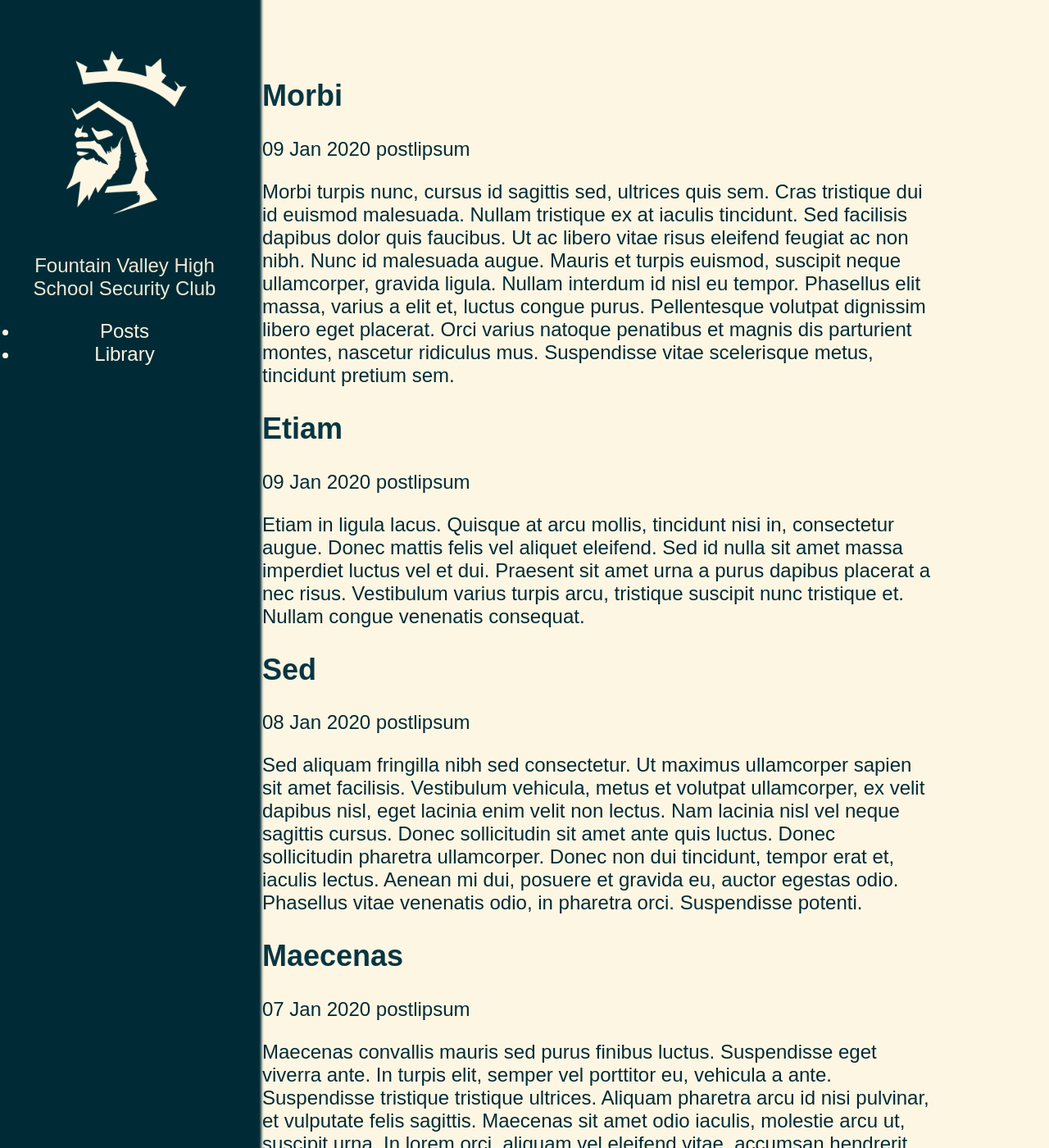
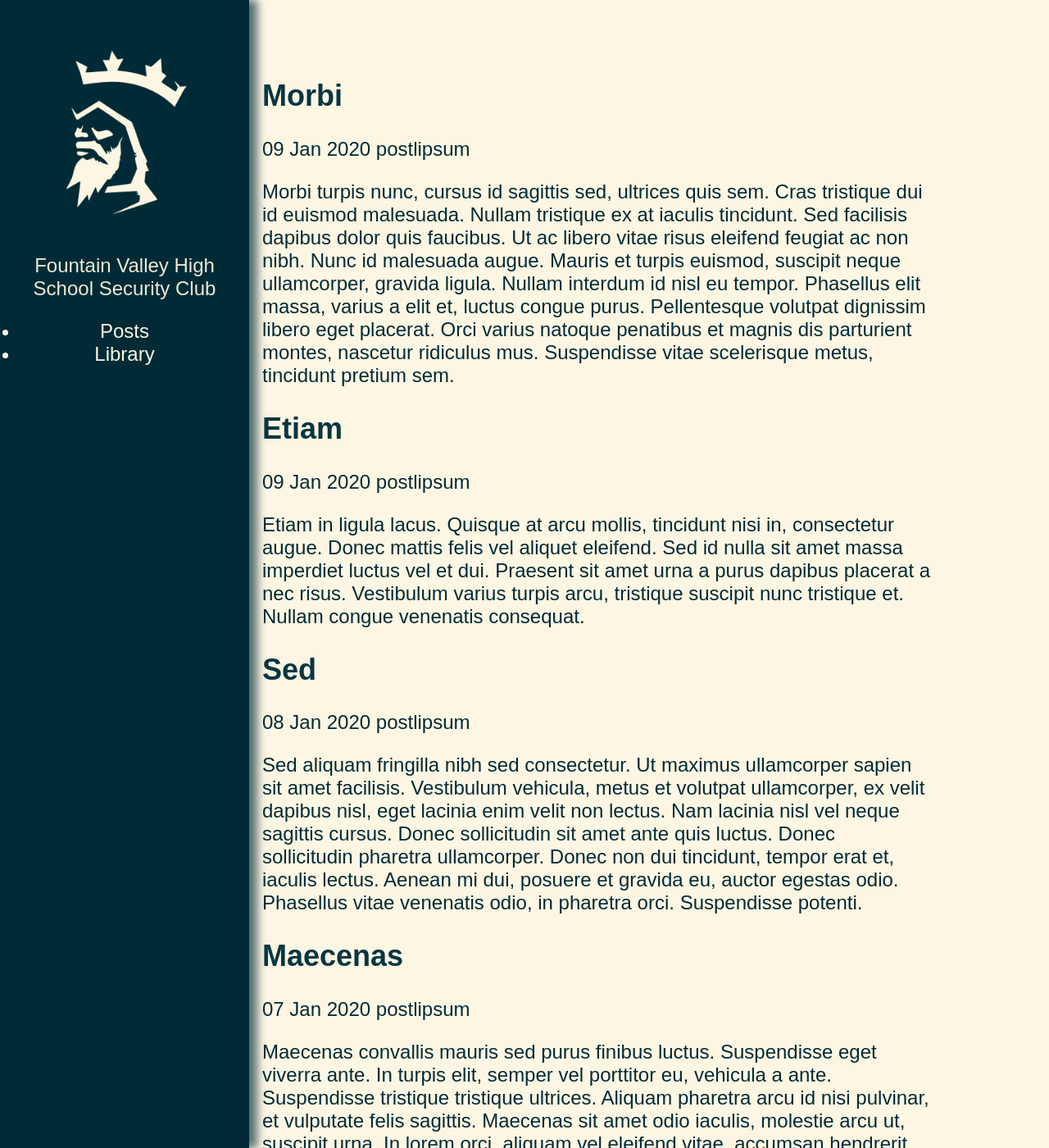
Before and after one commit to FVHSsec/fvhssec.github.io, a Jekyll site: the page built from index.md, in a window 1280 px wide and 1400 px high. Shown: the whole window at 82% size. Built offline with Jekyll 4.4.1, drawn with Linux system fonts in a browser that asks for light colours.

Commit message:
Shadow Updated

```diff
--- a/assets/css/overlay.css
+++ b/assets/css/overlay.css
@@ -17,7 +17,7 @@
 
     background-color : var(--sol-base03);
     color : var(--sol-base3);
-    box-shadow : 5px 0px 3px 10px var(--sol-base03);
+    box-shadow : 10px 0px 10px var(--sol-base01);
 
 }
 
```
